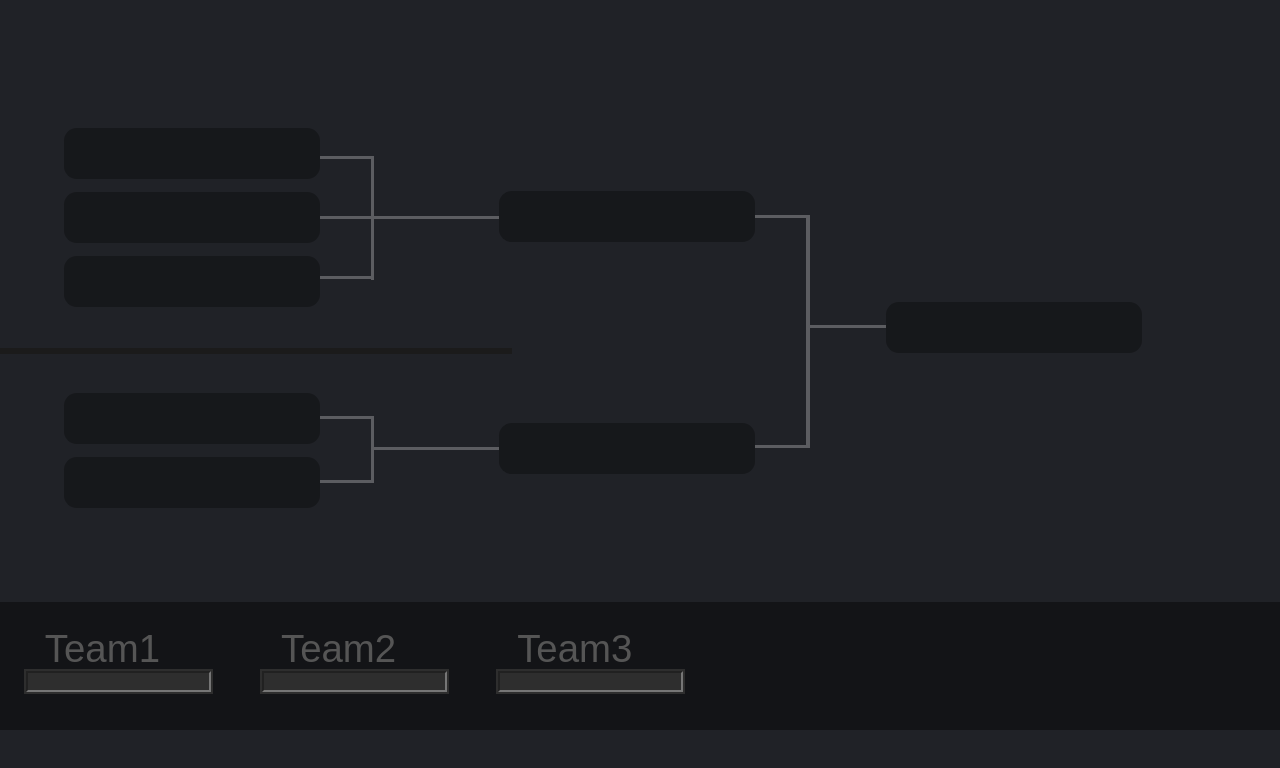
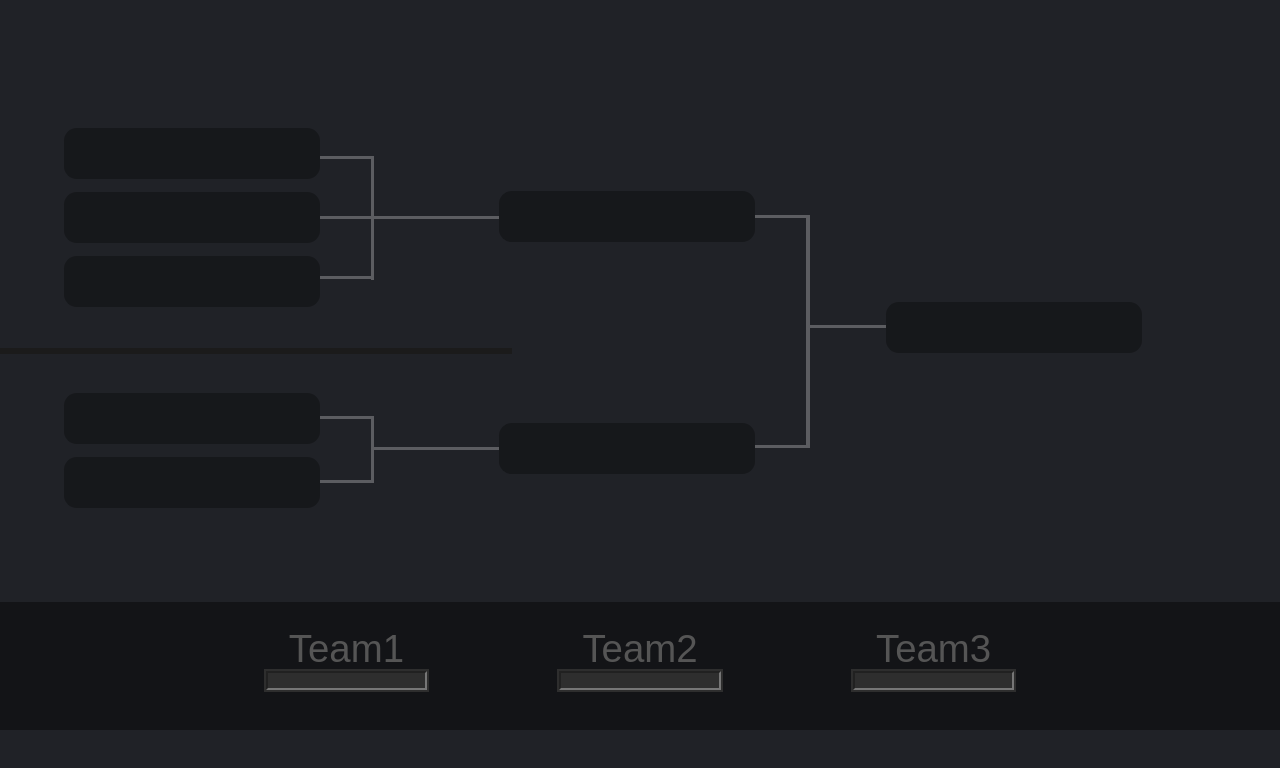
Before and after one commit to NuclearEmerald/bedwarstournament.github.io, a plain HTML site: page index.html in a window 1280 px wide. Drawn offline with Linux system fonts and the light colour scheme.

Commit message:
Add files via upload

```diff
--- a/index.html
+++ b/index.html
@@ -96,6 +96,7 @@
         </main>
 
         <nav>
+            <div class="pib">
             <div class="ib">
                 <div class="s"></div>
                 <div><label class="team" for="Team1">Team1</label></div>
@@ -113,6 +114,8 @@
                 <div><label class="team" for="Team3">Team3</label></div>
                 <input type="text" id="Team3" onchange="t3t()">
             </div>
+
+        </div>
 
         </nav>
 
--- a/style.css
+++ b/style.css
@@ -1,6 +1,6 @@
 body {
 	background-color: rgb(32, 34, 39);
-	background-size: cover;
+    background-size: cover;
 	padding: 0;
 	margin: 0;
 }
@@ -16,12 +16,16 @@ nav
     height: 10vw;
 }
 
+.container
+{
+    height: 47vw;
+}
+
 .team
 {
     font-size: 3vw;
     color: rgb(85, 85, 85);
     font-family: Arial, Helvetica, sans-serif;
-    margin-left: 1.5vw;
 }
 
 .player
@@ -41,6 +45,9 @@ input
     outline-offset: -0.2;
     font-family: Arial, Helvetica, sans-serif;
     color: rgb(160, 160, 160);
+    width: 12vw;
+    height: 1vw;
+    font-size: 1.5vw;
 }
 
 h1
@@ -59,9 +66,14 @@ h1
 
 .ib
 {
-    margin-left: 2vw;
-    margin-right: 2vw;
-    float: left;
+    margin-left: 5vw;
+    margin-right: 5vw;
+    display: inline-block;
+}
+
+.pib
+{
+    text-align: center;
 }
 
 .s
```
